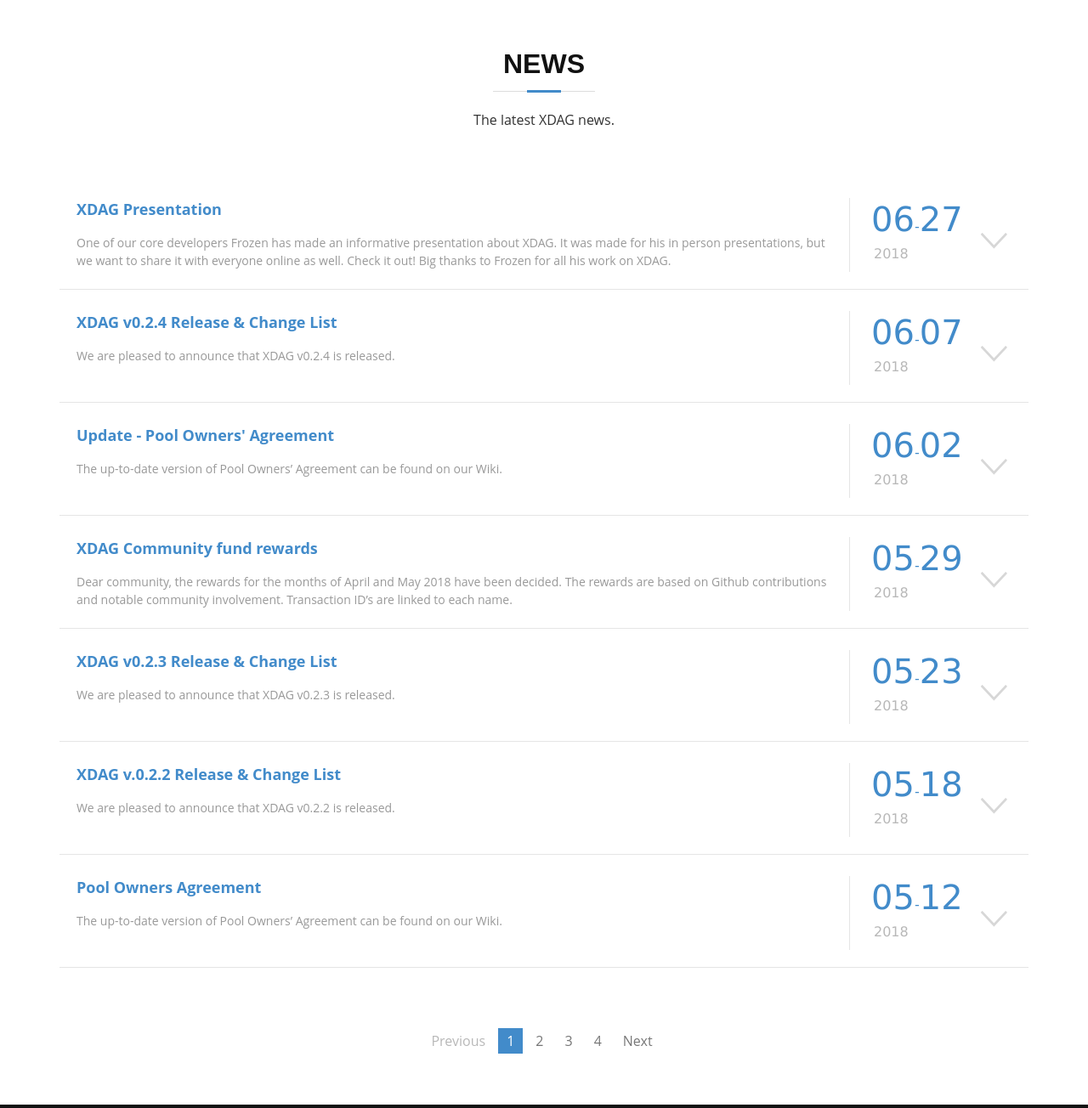
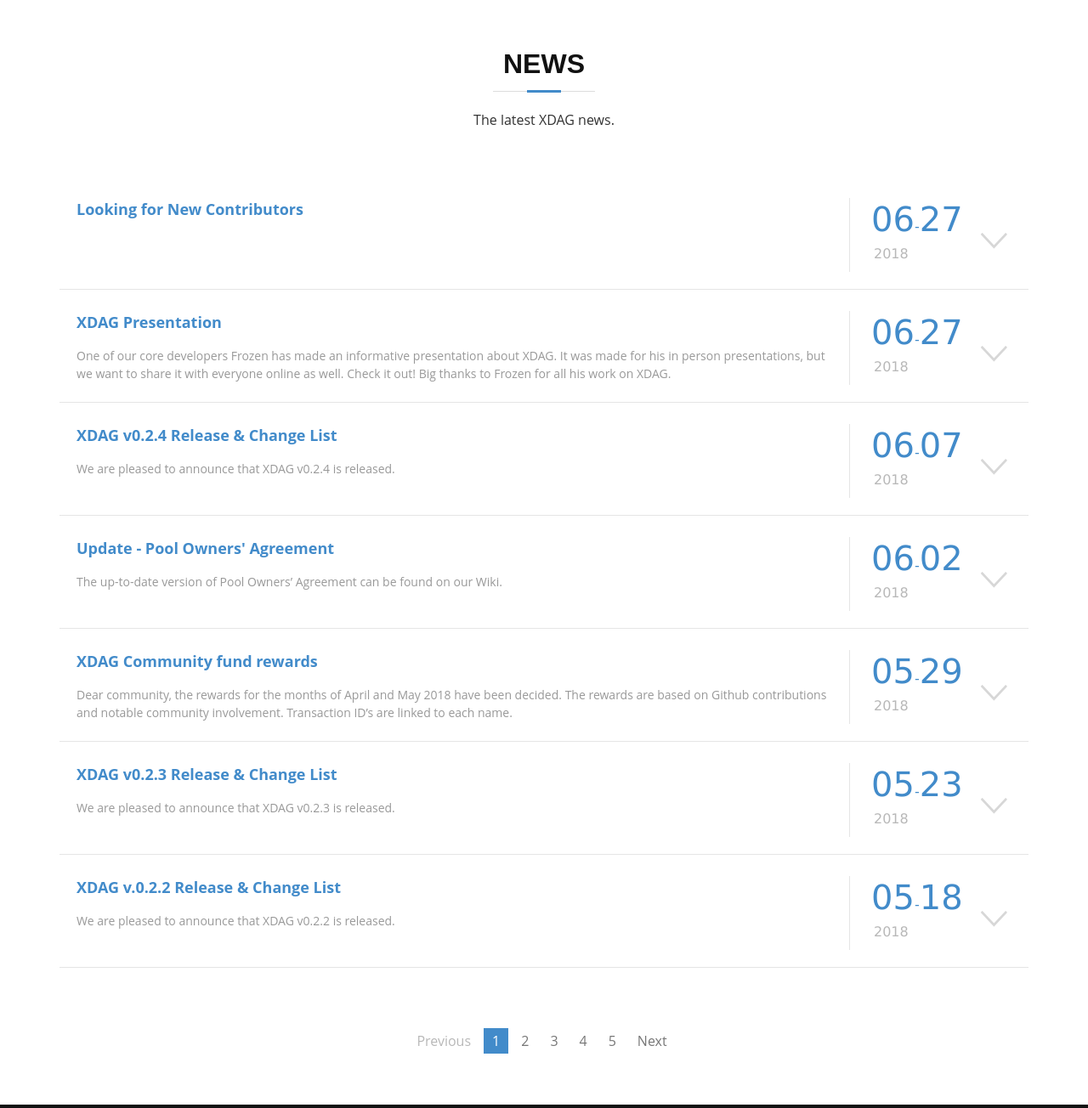
Before and after one commit to XDagger/XDagger.github.io, a Jekyll site: the page built from blog/index.html, in a window 1280 px wide and 1400 px high, cut to the strip 96-1400 px from the top of the window. Shown: the whole strip at 85% size. Built offline with Jekyll 4.4.1, drawn with Linux system fonts in a browser that asks for light colours; some web fonts are replaced; the list of posts is cut into pages by our own code; some of the changed lines change nothing that is shown.

Commit message:
Add new contributors post

```diff
--- /dev/null
+++ b/_posts/2018-06-27-looking-for-contributors.md
@@ -0,0 +1,18 @@
+---
+layout: postLayout
+date: "2018-06-27 22:00:00"
+title: Looking for New Contributors
+image: assets/images/posts/join-the-dagger-side.png
+---
+<div markdown="1" class="text-center mb-5 bg-black">
+  ![Join the Dagger side]({{ "/assets/images/posts/join-the-dagger-side.png" | absolute_url }})
+</div>
+
+
+As a community run project Dagger is always looking for new contributors to improve and drive the project forwards. Right now we're specifically looking for developers with **C**, **C++** and **blockchain** knowledge.
+
+But whether you're interested in working on **marketing**, **designing**, **programming** or something else and feel like contributing to Dagger — come and have a chat with us! Our team mainly communicates through [Discord](https://discord.gg/zT7DW2N), but you can message us through other channels as well.
+
+Work done on the project is rewarded on a monthly basis from our [community fund](https://explorer.xdag.io/block/FQglVQtb60vQv2DOWEUL7yh3smtj7g1s).
+
+Dagger began as side project of a single developer, yet soon grew to involve crypto enthusiasts from all around the world. **Join us** in creating something new and interesting in the ever-changing world of cryptocurrencies.
--- a/_sass/main.scss
+++ b/_sass/main.scss
@@ -84,6 +84,10 @@
 
 .img-responsive {
   max-width: 100%;
+}
+
+.bg-black {
+  background: #111;
 }
 /*--------------------------------------------------------------
 # Header
```
Also changed, not shown: assets/images/posts/join-the-dagger-side.png (added).
